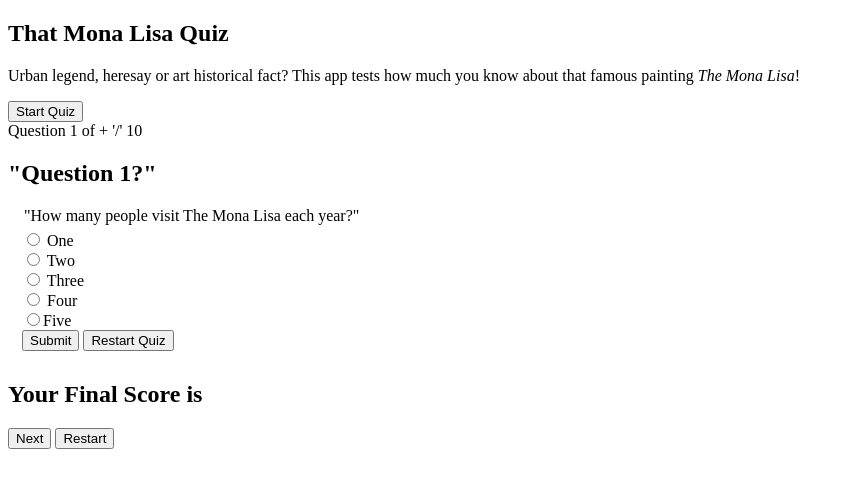
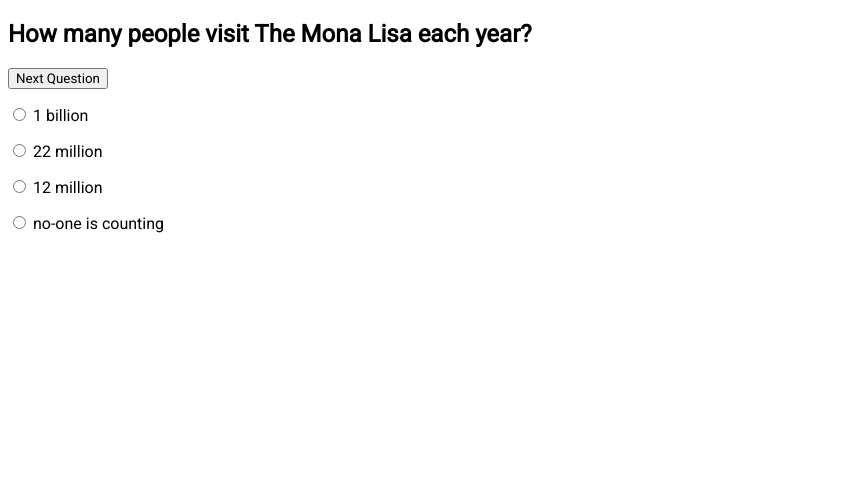
Before and after one commit to Typhares/QuizApp-Refactored-Object, a plain HTML site: page index.html in a window 1280 px wide. Shown: the whole page, without its empty margins (0-854 px from the left). Drawn offline with nearby package versions, Linux system fonts and the light colour scheme.

Commit message:
October 10th

```diff
--- a/index.html
+++ b/index.html
@@ -4,74 +4,48 @@
 
     <meta charset="UTF-8">
     <meta name="viewport" content="width=device-width">
-    <title>Quiz App</title>
+    <title>Quiz App | Refactored Using Object </title>
+    <link href="https://fonts.googleapis.com/css?family=Roboto" rel="stylesheet">
     <link rel="stylesheet" href="styles.css">
 
 </head>
 <body>
-<!--  this is what the Curricula source code says: *in-line style="display: none;" bc it should never be viewable to anyone except my index.JS-->
-<section class="start-section">
-     <h1>That Mona Lisa Quiz</h1>
-     <p>Urban legend, heresay or art historical fact? This app tests how much you know about that famous painting <em> The Mona Lisa</em>!</p>
-     <button class="start-button" id="startButtonQuiz"> Start Quiz </button>
-</section>
+<!--  FIX BRACKETS INDENT ISSUE
+    *     Users start on a screen where they can click a button to start the quiz.
+    *    <div class="" id="">
+    *     a div for each part of the quiz
+    *     form and button for each input -->
 
-<!-- Step 2 Quiz Section --->
+    <main>
+        <div class="start-page">
+<!--
+            <h1>Welcome to The Quiz</h1>
+            <p>This quiz uses multiple choice questions to test your knowledge.</p>
+            <p><em>Bon chance</em></p>
+-->
+<!--           <form name="submit-button">
+   render <p><label radio buttons> dynamically through .html() and .text()
+                <button id="start">Start</button>
+            </form>
+        </div>
+    -->
 
-<section class="quiz-section">
-    <div id="questions-wrapper">
-    <div class="question-number" id="questionNumberDisplay">Question 1 of + '/' 10 </div>
-        <h1 class="text" id="question">"Question 1?"</h1>
+         <!--  questions bank
+                this will be rendered or injected using JQuery .text() and .html()
+            -->
+        <div class="quiz">
+           <h2></h2>
+            <div class="question">
+    <!--     <h2>Question Title</h2> -->
+            <button> Next Question </button>
+            </div>
+        </div>
 
-    <form class="questions" action="#">
-        <fieldset name="questions-choices" id="choices">
-            <legend>"How many people visit The Mona Lisa each year?"</legend>
-            <div class="options">
-<!--you need the value attribute to use the submit button value="" -->
-                <label> <input value="one" class="possibleChoice" name='option' type="radio" required > One </label>
-            </div>
-            <div class="options">
-                 <label> <input value="two" class="possibleChoice" name='option' type="radio" required > Two </label>
-            </div>
-             <div class="options">
-                 <label> <input value="three" class="possibleChoice" name='option' type="radio" required> Three </label>
-            </div>
-            <div class="options">
-                 <label> <input value="four" class="possibleChoice" name='option' type="radio" required> Four </label>
-            </div>
-            <div class="options">
-                 <label> <input value="five" class="possibleChoice" name='option' type="radio" required>Five</label>
-            </div>
+    </main>
 
-            <button class="submit-button" type="submit"> Submit </button>
-            <button class="reset-button" type="reset" > Restart Quiz </button>
-
-          </fieldset>
-    </form>
-
-<!-- Step 2 Answer Feedback and next question -->
-
-<section class="answer-details-section">
-        <div class="details-container">
-        <p class="dynamically-generate-text"></p>
-        </div>
-        <h2 class="text"> Your Final Score is</h2>
-        <button class="next">Next</button>
-        <button class="start-button" id="restartQuiz">Restart</button>
-</section>
-<!-- Step 3 Final -->
-
-<section class="correct-details-section" style="display: none;">
-    <div class="correct-details-container">
-    <h1 class="text">Wrong</h1>
-    </div>
-    <h2 class="text"> Your Final Score is</h2>
-    <button class="next" id='next-button'>Next</button>
-    <button class="start-button" id="restartQuiz">Restart</button>
-
-    <script src='https://ajax.googleapis.com/ajax/libs/jquery/1.11.3/jquery.min.js'></script>
+<script src='https://ajax.googleapis.com/ajax/libs/jquery/1.11.3/jquery.min.js'></script>
     <!--JS script is now linked at the bottom so pages load faster rather than running JS first -->
-    <script type="text/javascript" src="index.js"></script>
+<script type="text/javascript" src="index.js"></script>
 
 </body>
 </html>
--- a/index.js
+++ b/index.js
@@ -1,65 +1,91 @@
 "use strict";
+ /**    QuizApp-Refactor-Object 10/7
+        The score is updated i++
+--*/
+const state = {
+    currentScore: 0,
+    currentQuestionIndex: 0,
+    questionsBank:[ {
+            //Obj key value pairs allow the use of .map(param, param) which will return an array
+            text: 'How many people visit The Mona Lisa each year?',
+            choices: ['1 billion', '22 million', '12 million', 'no-one is counting'],
+            questionFeedback: "12 million people visit the Louvre Museum where The Mona Lisa has a room of her own!",
+            correctAnswerIndex: '22 million',
+        },
+        { // question 2
+            text: "Prior to 1962, how much was the Mona Lisa insured for?",
+            choices: ['10 million', '15 million', '10 million', 'not insured'],
+            questionFeedback: "The Mona Lisa was uninsured until the year 1962.",
+            correctAnswerIndex: 3,
+        },
+        { // question 3
+            text: "The Mona Lisa's current market value adjusted for inflation is: ",
+            choices: ['260 million', '25 million', '1 billion','not known'],
+            questionFeedback: "Adjusted for inflation, the market value of the Mona Lisa is more than 260 million, however, her true market value is priceless.",
+            correctAnswerIndex: 3,
+        },
+        { // question 4
+            text: "Which company sponsored the 6.2 million dollar construction and renovation of Mona Lisa's special gallery at The Louvre?",
+            choices: ['Mobile Oil', 'Nippon Television', 'Amazon', 'Facebook'],
+            questionFeedback: "Nippon Television sponsored the cost of renovating the gallery.",
+            correctAnswerIndex: 1,
+        },
+        { // question 5
+           text: 'Which famous artist painting did not paint a spoof of The Mona Lisa?',
+            choices: ['Salvatore Dali', 'Marcel Duchamp', 'Andy Warhol', 'Vincent Van Gogh'],
+            questionFeedback: "Almost every famous 20th-century artist painted a spoof of The Mona Lisa. Vincent Van Gogh was a 19th-century painter who never painted a spoof.",
+            correctAnswerIndex:3,
+        }, //closing bracket for question 5 Object
+
+    ], // array
+}; // state Object
+
 /*
-
-    *refactor the Quiz Challenge by setting the state variables to an Object and run methods on the Object
-    *create a key:value pair for the Index of the Question where the property is an array
+    possible local variables needed
+    *let currentQuestionIndex = 0;
+    *let totalNumberOfQuestions = questionsArray.length;
+    *let correctQuestionCounter = 0;
 
 */
 
-const questionsArray = {
-    currentScore: 0,
-    currentQuestionIndex: 0,
-
-    questionsBank: [
-
-    {
-    question: "How many people visit The Mona Lisa each year?",
-    answers: [ '1 billion', '22 million', '12 million', 'no-one is counting' ],
-    correctAnswerIndex: 2,
-    }
-
-    ]
-/*--Questions 5-10 here  ---*/
+/* --incrementing every other index and stopping after index 4  */
+/* --Gets the HTML template for the data onto the screen  */
+function showQuestion() {
+    /*-- 1.how do you validate the form on lines 63? --*/
+    let currentQuestion = state.questionsBank[state.currentQuestionIndex];
+    $('h2').html(currentQuestion.text);
+    let answersHTML= currentQuestion.choices.map(function(item, index) {
+        return `
+            <p>
+                <input type="radio" value="${index}" name="option" > ${item}
+            </p>`
+        }).join('');
+     $('.question').append(answersHTML);
+	//<button>Submit</button>
 
 };
 
+showQuestion();
+
+function nextQuestion() {
+	$('button').on('click', function(){
+		console.log("click");
+		state.currentQuestionIndex++;
+		let appCount = state.currentQuestionIndex ++;
+		showQuestion();
+
+	});
+}
+
+nextQuestion();
 
 
+function getAnswer() {
 
-/* -----------2 Retrieve the answers */
+}
 
 
-function renderQuestion () {
-
+function restartQuiz() {
 
 
 }
-
-function validateForm() {
-
-
-}
-
-function handleClicks () {
-
-
-}
-
-function init() {
-    //handle start page
-    //hide quiz section
-    //hide result section
-
-}
-
-$(init);
-/**
-  *The First Event when the page is fully loaded that activates the Quiz App
-  *invoke JQuery ${} passing init CALLBACK function
-  *function that calls all the other functions
-  *the page has already been read, the functions get hoistsed, define before and call them after.
-  *$(callBackFunction) replaces document.Ready()
-  *${donkey} doesn't matter what you call it
-  *${Dom ready} for example the init function can be written like this >>>>>>>
-
-*/
--- a/styles.css
+++ b/styles.css
@@ -6,21 +6,9 @@
 
 */
 
-
 * {
 
-    box-sizing: border-box;
+	box-sizing: border-box;
+	font-family: 'Roboto', sans-serif;
+
 }
-
-#questions-wrapper.quiz-section {
-
-    padding: 30px;
-    padding-top: 20px;
-    max-width: 400px
-}
-
-
-#choices {
-
-    border: none;
-}
```
